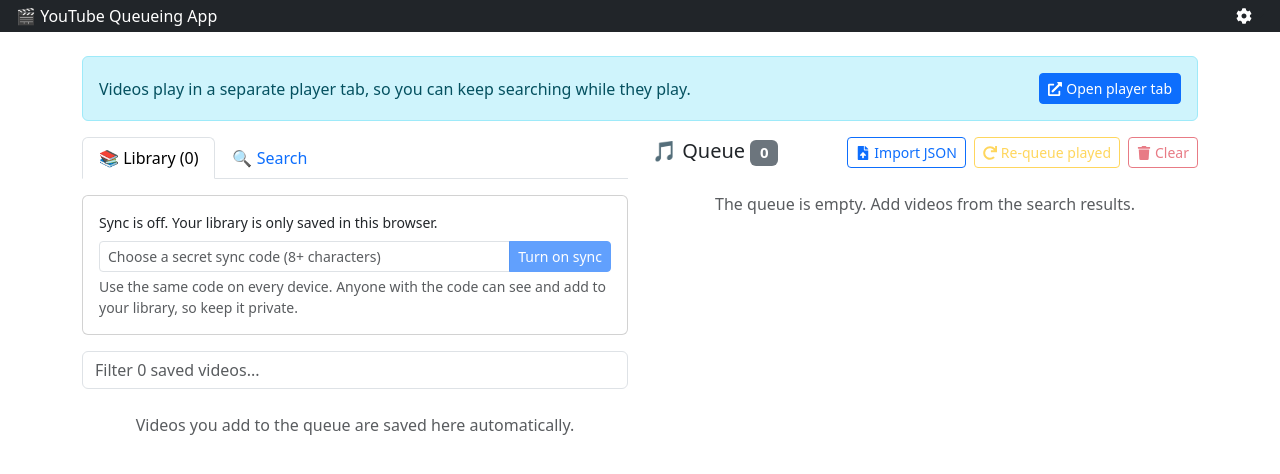
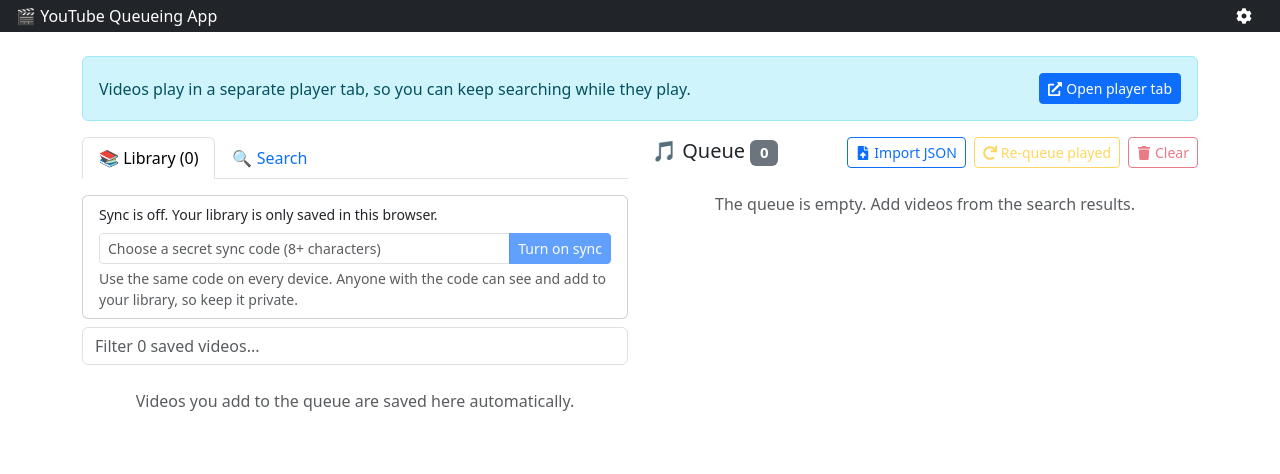
Before and after one commit to arieljordz/YT_QUEUE_APP, a React (Vite) app in the folder client/: page / in a window 1280 px wide. Shown: the top 474 px of the page. Built offline with nearby package versions, Linux system fonts and the light colour scheme.

Commit message:
update library sync card

```diff
--- a/client/src/components/Library.jsx
+++ b/client/src/components/Library.jsx
@@ -31,13 +31,14 @@ function SyncPanel({ syncCode, onChangeCode, status, onRetry, liveStatus }) {
     }
   };
 
+  // With sync on, show a compact one-row card: status text on the left, buttons on the right.
+  if (syncCode) {
     return (
-    <div className="card card-body mb-3">
-      <div className="small mb-2">{STATUS_TEXT[status]}</div>
-      {syncCode && LIVE_TEXT[liveStatus] && (
-        <div className="small mb-2">{LIVE_TEXT[liveStatus]}</div>
-      )}
-      {syncCode ? (
+      <div className="card card-body py-2 px-3 mb-2 flex-row flex-wrap align-items-center gap-2">
+        <div className="small flex-grow-1">
+          <div>{STATUS_TEXT[status]}</div>
+          {LIVE_TEXT[liveStatus] && <div>{LIVE_TEXT[liveStatus]}</div>}
+        </div>
         <div className="d-flex gap-2">
           {(status === "error" || status === "unavailable") && (
             <button className="btn btn-sm btn-outline-primary" onClick={onRetry}>
@@ -48,10 +49,16 @@ function SyncPanel({ syncCode, onChangeCode, status, onRetry, liveStatus }) {
             className="btn btn-sm btn-outline-secondary"
             onClick={() => onChangeCode("")}
           >
-            Turn off sync on this device
+            Turn off sync
           </button>
         </div>
-      ) : (
+      </div>
+    );
+  }
+
+  return (
+    <div className="card card-body py-2 px-3 mb-2">
+      <div className="small mb-2">{STATUS_TEXT[status]}</div>
       <form onSubmit={save} className="input-group input-group-sm">
         <input
           type="password"
@@ -66,13 +73,10 @@ function SyncPanel({ syncCode, onChangeCode, status, onRetry, liveStatus }) {
           Turn on sync
         </button>
       </form>
-      )}
-      {!syncCode && (
       <div className="form-text">
-          Use the same code on every device. Anyone with the code can see and add
-          to your library, so keep it private.
+        Use the same code on every device. Anyone with the code can see and add to
+        your library, so keep it private.
       </div>
-      )}
     </div>
   );
 }
```
Lines whose indentation alone changed are shown as unchanged.
